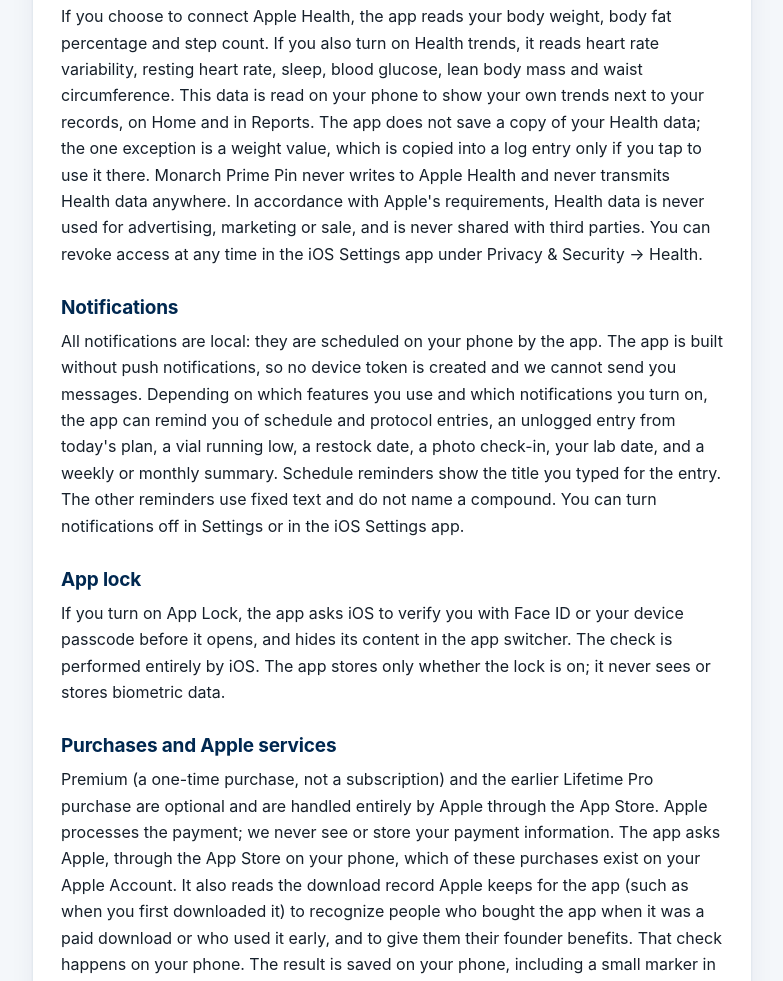
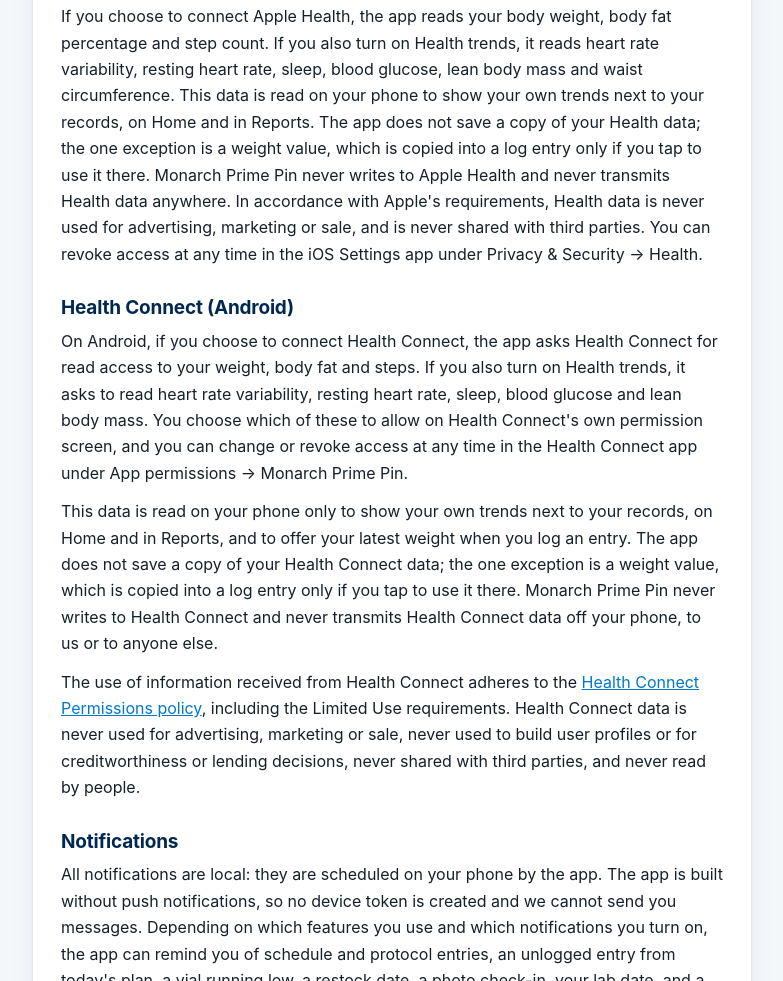
Before and after one commit to Monarchprimelabs/monarchprimelabs.github.io, a plain HTML site: page apps/monarch-prime-pin/privacy.html in a window 1280 px wide. Shown: the part 1819-2800 px from the top of the page, without its empty margins (248-1031 px from the left). Drawn offline with Linux system fonts and the light colour scheme.

Commit message:
Monarch Prime Pin privacy policy: Health Connect (Android), Google Play purchases, Android app lock
Co-Authored-By: Claude Opus 5.5 <noreply@anthropic.com>
Claude-Session: https://claude.ai/code/session_01PgD31YK5ZSZQX2XmFM7ftX

```diff
--- a/apps/monarch-prime-pin/privacy.html
+++ b/apps/monarch-prime-pin/privacy.html
@@ -22,7 +22,7 @@
   <div class="mini" style="margin-bottom:16px"><img src="../../assets/icons/monarch-prime-pin.png" alt="" width="36" height="36"><span>Monarch Prime Pin by Monarch Prime Labs</span></div>
   <article class="article"><div id="en"></div><h1>Monarch Prime <span>Pin</span> — Privacy Policy</h1>
   <p class="sub">Personal tracker by Monarch Prime Labs</p>
-  <p class="updated">Last updated: 16 November 2026</p>
+  <p class="updated">Last updated: 24 November 2026</p>
 
   <div class="box">
     <strong>The short version:</strong> Monarch Prime Pin does not collect your data. There is no
@@ -86,6 +86,23 @@
   for advertising, marketing or sale, and is never shared with third parties. You can revoke access
   at any time in the iOS Settings app under Privacy &amp; Security → Health.</p>
 
+  <h2>Health Connect (Android)</h2>
+  <p>On Android, if you choose to connect Health Connect, the app asks Health Connect for read access
+  to your weight, body fat and steps. If you also turn on Health trends, it asks to read heart rate
+  variability, resting heart rate, sleep, blood glucose and lean body mass. You choose which of these
+  to allow on Health Connect's own permission screen, and you can change or revoke access at any time
+  in the Health Connect app under App permissions → Monarch Prime Pin.</p>
+  <p>This data is read on your phone only to show your own trends next to your records, on Home and
+  in Reports, and to offer your latest weight when you log an entry. The app does not save a copy of
+  your Health Connect data; the one exception is a weight value, which is copied into a log entry
+  only if you tap to use it there. Monarch Prime Pin never writes to Health Connect and never
+  transmits Health Connect data off your phone, to us or to anyone else.</p>
+  <p>The use of information received from Health Connect adheres to the
+  <a href="https://support.google.com/googleplay/android-developer/answer/12991134">Health Connect
+  Permissions policy</a>, including the Limited Use requirements. Health Connect data is never used
+  for advertising, marketing or sale, never used to build user profiles or for creditworthiness or
+  lending decisions, never shared with third parties, and never read by people.</p>
+
   <h2>Notifications</h2>
   <p>All notifications are local: they are scheduled on your phone by the app. The app is built
   without push notifications, so no device token is created and we cannot send you messages.
@@ -98,7 +115,9 @@
   <h2>App lock</h2>
   <p>If you turn on App Lock, the app asks iOS to verify you with Face ID or your device passcode
   before it opens, and hides its content in the app switcher. The check is performed entirely by
-  iOS. The app stores only whether the lock is on; it never sees or stores biometric data.</p>
+  iOS. The app stores only whether the lock is on; it never sees or stores biometric data.
+  On Android, the same check uses your fingerprint, face unlock or screen lock, and is performed
+  entirely by Android.</p>
 
   <h2>Purchases and Apple services</h2>
   <p>Premium (a one-time purchase, not a subscription) and the earlier Lifetime Pro purchase are
@@ -111,6 +130,9 @@
   survives a reinstall; iOS can keep Keychain items after the app is deleted. The marker contains
   only that status, nothing about you or your records. A local record of your purchase status lets
   the app work offline.</p>
+  <p>On Android, Premium is handled the same way by Google Play: Google processes the payment, we
+  never see your payment information, and the app asks Google Play on your phone which purchases
+  exist on your Google account.</p>
   <p>At positive moments, the app may ask iOS to show Apple's standard rating prompt, no more than
   occasionally. Whether you respond, and what you write, goes to Apple under Apple's privacy policy;
   the app is not told.</p>
```
